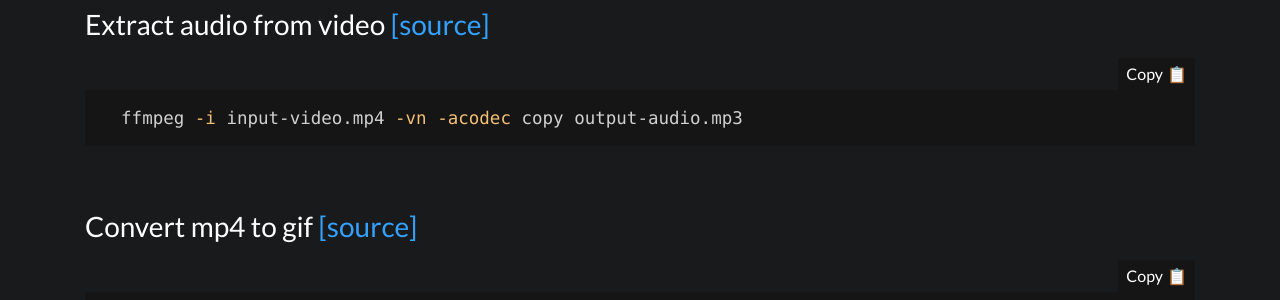
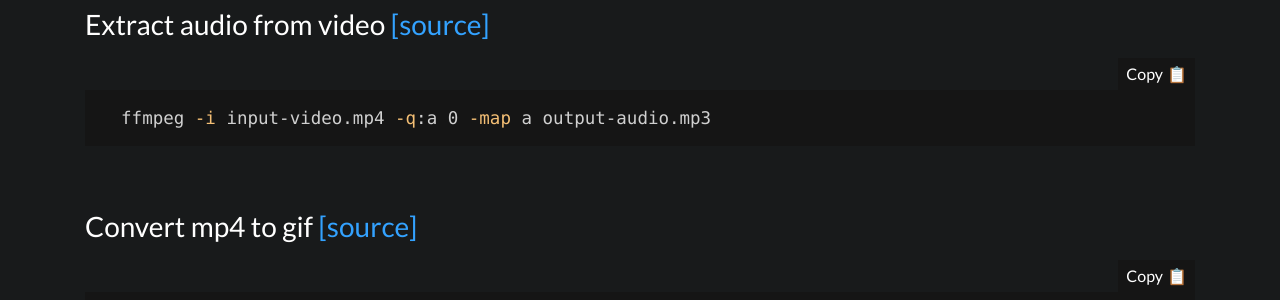
Before and after one commit to yoogottamk/yoogottamk.github.io, a Jekyll site: the page built from _snippets/ffmpeg-invocations.md, in a window 1280 px wide and 900 px high, scrolled down 488 px. Shown: the part 152-452 px from the top of the window. Built offline with Jekyll 4.4.1, drawn with Linux system fonts in a browser that asks for light colours.

Commit message:
fix vid->aud conversion command

```diff
--- a/_data/snippets/ffmpeg-invocations.yml
+++ b/_data/snippets/ffmpeg-invocations.yml
@@ -1,5 +1,5 @@
-- command: ffmpeg -i input-video.mp4 -vn -acodec copy output-audio.mp3
-  source: https://stackoverflow.com/a/27413824
+- command: ffmpeg -i input-video.mp4 -q:a 0 -map a output-audio.mp3
+  source: https://stackoverflow.com/a/36324719
   title: Extract audio from video
 - command: ffmpeg -i input-video.mp4 -vf "fps=10,scale=-1:720:flags=lanczos,split[s0][s1];[s0]palettegen[p];[s1][p]paletteuse" -loop 0 output.gif
   source: https://superuser.com/a/556031
```
